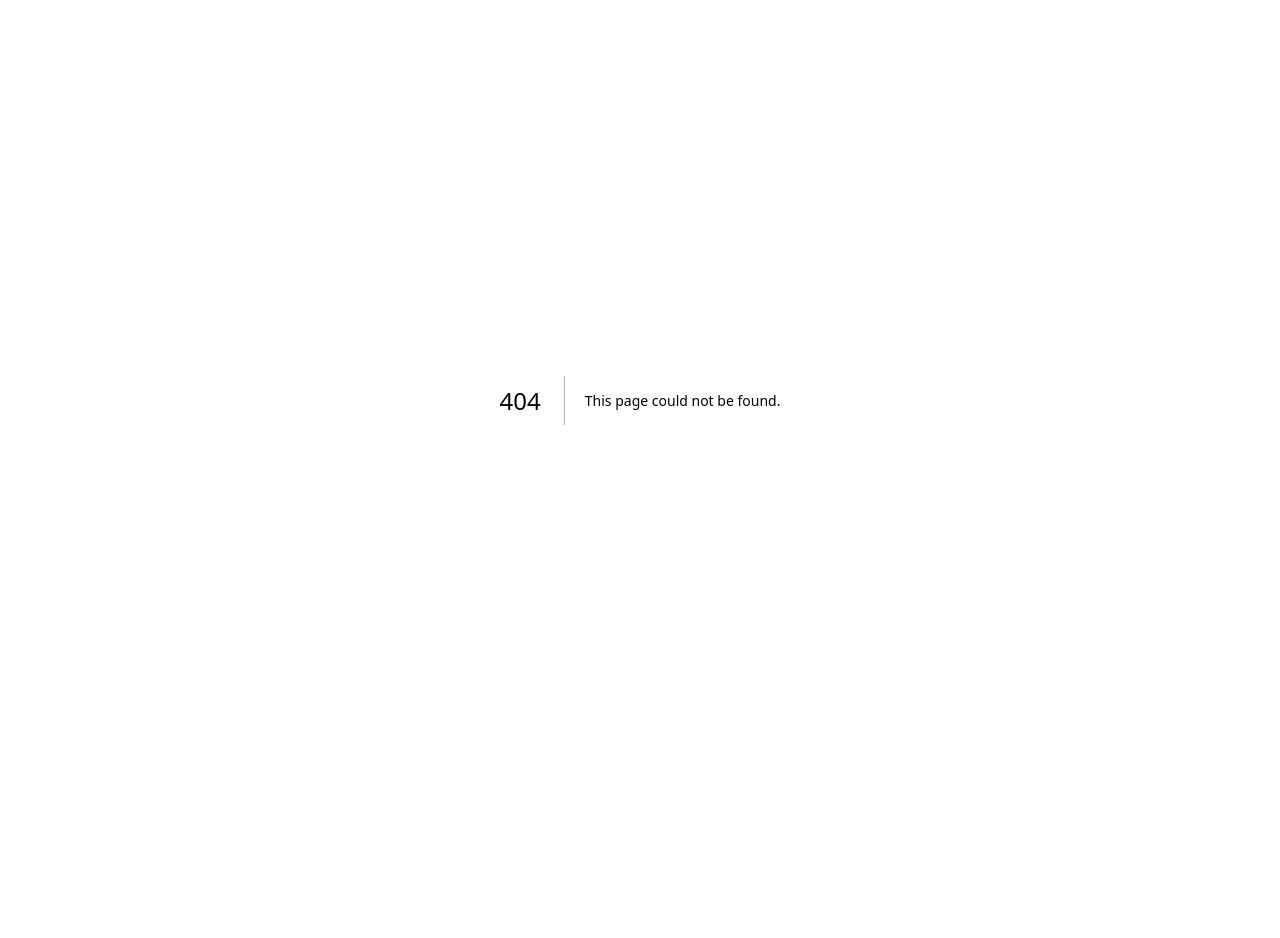
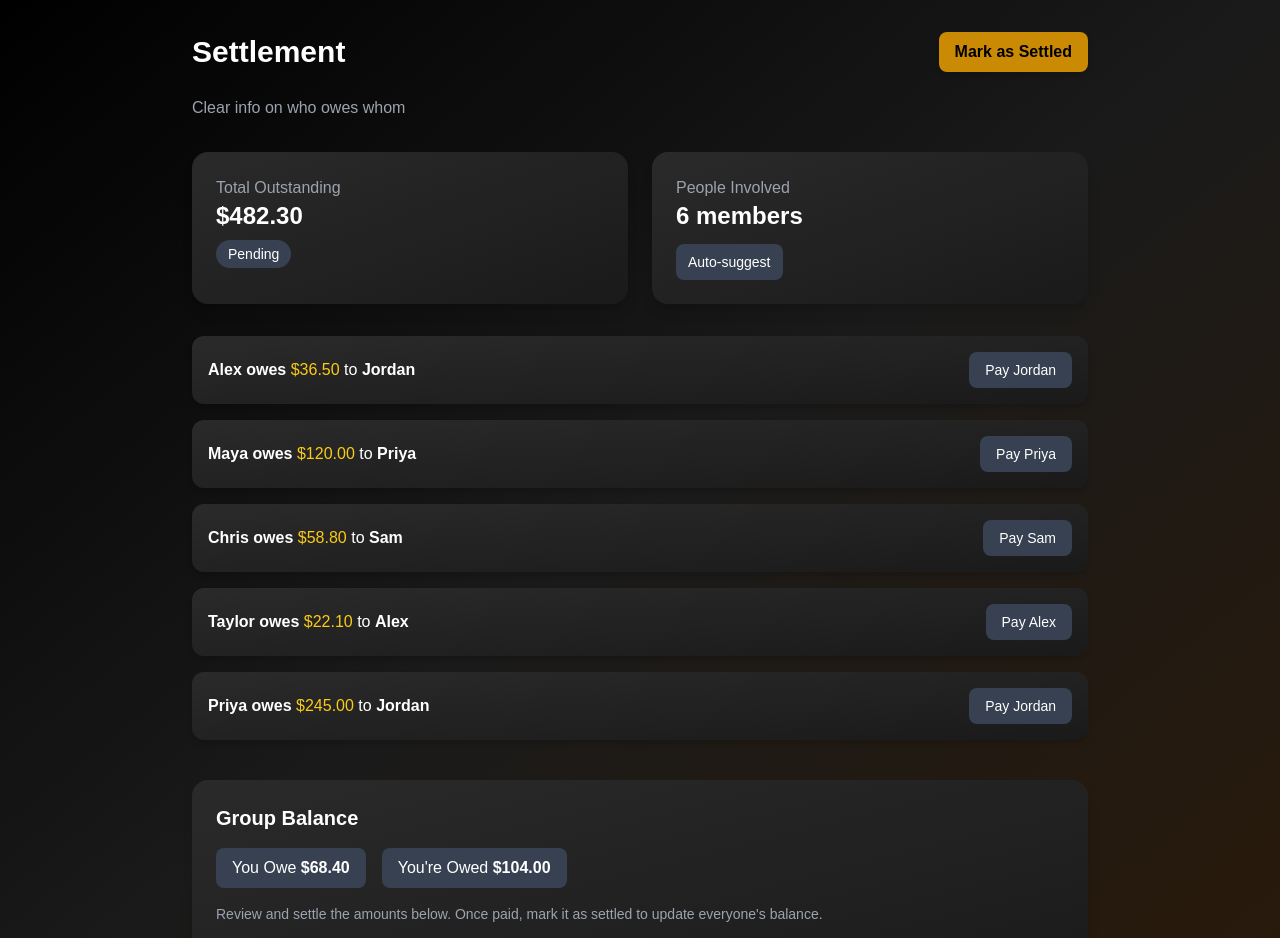
Before and after one commit to Atharva252/Smart-Expense-Spiltter-for-PGs-and-Rommmates1, a Next.js app in the folder my-app/: page /Settlement in a window 1280 px wide. Before the commit this address had no page. Shown: the top 938 px of the page. Before the commit the page ends 800 px from the top, so only its background shows below. Built offline with nearby package versions, Linux system fonts and the light colour scheme.

Commit message:
settlement

```diff
--- /dev/null
+++ b/my-app/src/app/Settlement/page.jsx
@@ -0,0 +1,8 @@
+import Settlement from "@/components/Settlement/Settlement";
+export default function SettlementPage() {
+  return (
+    <>
+      <Settlement />
+    </>
+  );
+}
--- /dev/null
+++ b/my-app/src/components/Settlement/Settlement.jsx
@@ -0,0 +1,89 @@
+// app/settlement/page.jsx (Next.js 13+ App Router)
+// If you are using pages router, put it inside pages/settlement.jsx
+
+import React from "react";
+
+export default function Settlement() {
+  return (
+    <div className="min-h-screen bg-gradient-to-br from-black via-[#1a1a1a] to-[#2a1a0a] text-white p-8">
+      <div className="max-w-4xl mx-auto">
+        {/* Header */}
+        <div className="flex items-center justify-between mb-6">
+          <h1 className="text-3xl font-bold">Settlement</h1>
+          <button className="bg-yellow-600 hover:bg-yellow-500 text-black font-semibold px-4 py-2 rounded-lg shadow-md transition">
+            Mark as Settled
+          </button>
+        </div>
+        <p className="text-gray-400 mb-8">
+          Clear info on who owes whom
+        </p>
+
+        {/* Top Summary */}
+        <div className="grid md:grid-cols-2 gap-6 mb-8">
+          <div className="bg-gradient-to-br from-[#2a2a2a] to-[#1a1a1a] p-6 rounded-2xl shadow-lg">
+            <p className="text-gray-400">Total Outstanding</p>
+            <h2 className="text-2xl font-bold">$482.30</h2>
+            <span className="mt-2 inline-block bg-gray-700 text-sm px-3 py-1 rounded-full">Pending</span>
+          </div>
+          <div className="bg-gradient-to-br from-[#2a2a2a] to-[#1a1a1a] p-6 rounded-2xl shadow-lg">
+            <p className="text-gray-400">People Involved</p>
+            <h2 className="text-2xl font-bold">6 members</h2>
+            <button className="mt-3 bg-gray-700 hover:bg-gray-600 text-sm px-3 py-2 rounded-lg transition">
+              Auto-suggest
+            </button>
+          </div>
+        </div>
+
+        {/* Owes List */}
+        <div className="space-y-4 mb-10">
+          {[
+            { name: "Alex owes", amount: "$36.50", to: "Jordan" },
+            { name: "Maya owes", amount: "$120.00", to: "Priya" },
+            { name: "Chris owes", amount: "$58.80", to: "Sam" },
+            { name: "Taylor owes", amount: "$22.10", to: "Alex" },
+            { name: "Priya owes", amount: "$245.00", to: "Jordan" },
+          ].map((item, i) => (
+            <div
+              key={i}
+              className="flex justify-between items-center bg-gradient-to-br from-[#2a2a2a] to-[#1a1a1a] p-4 rounded-xl shadow-md"
+            >
+              <p>
+                <span className="font-semibold">{item.name}</span>{" "}
+                <span className="text-yellow-400">{item.amount}</span> to{" "}
+                <span className="font-semibold">{item.to}</span>
+              </p>
+              <button className="bg-gray-700 hover:bg-gray-600 px-4 py-2 rounded-lg text-sm transition">
+                Pay {item.to}
+              </button>
+            </div>
+          ))}
+        </div>
+
+        {/* Group Balance */}
+        <div className="bg-gradient-to-br from-[#2a2a2a] to-[#1a1a1a] p-6 rounded-2xl shadow-lg">
+          <h2 className="text-xl font-bold mb-4">Group Balance</h2>
+          <div className="flex gap-4 mb-4">
+            <span className="bg-gray-700 px-4 py-2 rounded-lg">
+              You Owe <span className="font-bold">$68.40</span>
+            </span>
+            <span className="bg-gray-700 px-4 py-2 rounded-lg">
+              You're Owed <span className="font-bold">$104.00</span>
+            </span>
+          </div>
+          <p className="text-gray-400 mb-4 text-sm">
+            Review and settle the amounts below. Once paid, mark it as settled to update everyone's balance.
+          </p>
+          <div className="flex justify-between items-center">
+            <button className="bg-gray-700 hover:bg-gray-600 px-4 py-2 rounded-lg text-sm transition">
+              Best path suggested
+            </button>
+            <button className="bg-yellow-600 hover:bg-yellow-500 text-black font-semibold px-4 py-2 rounded-lg shadow-md transition">
+              Mark as Settled
+            </button>
+          </div>
+        </div>
+      </div>
+    </div>
+  );
+}
+// Note: This is a simplified placeholder. Replace with actual logic and data as needed.
```
